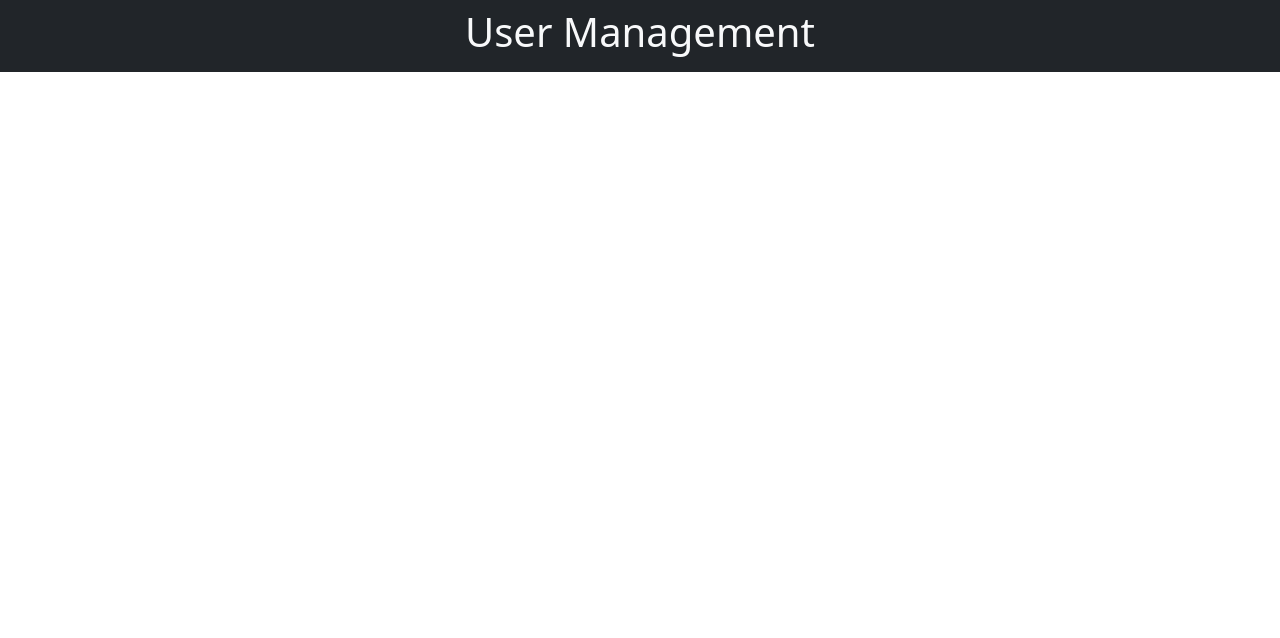
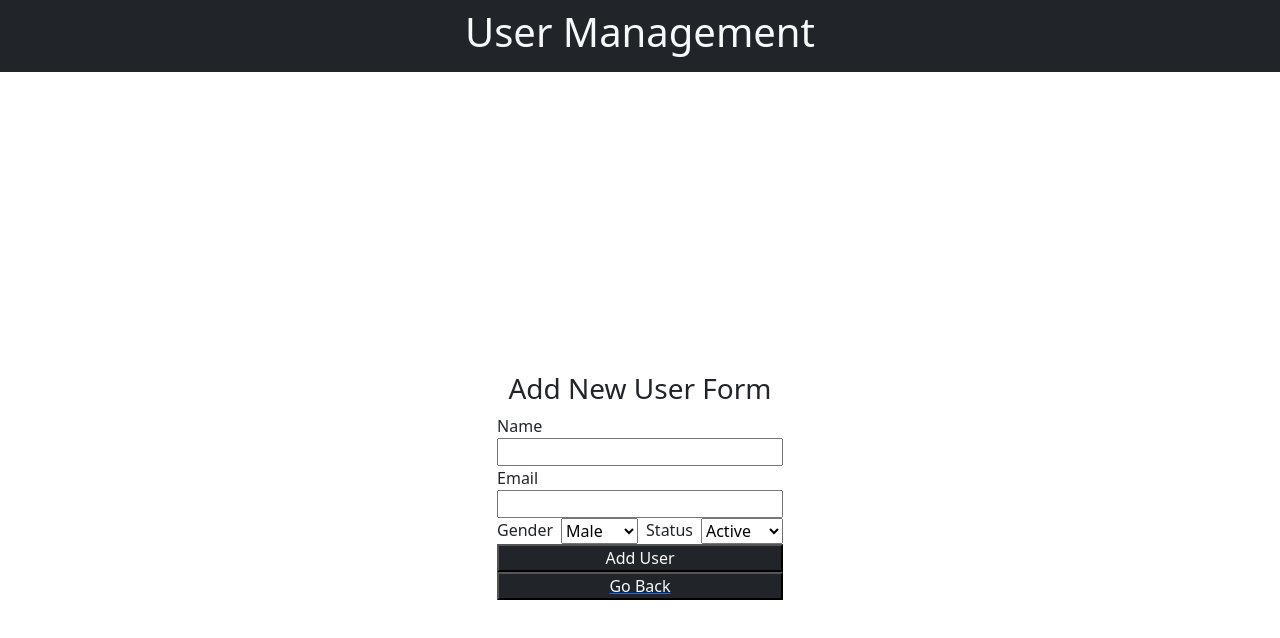
Before and after one commit to jipark92/mern-user-management, a React (Create React App) app in the folder client/: page /newuser in a window 1280 px wide. Before the commit this address had no page. Shown: the top 638 px of the page. Built offline with nearby package versions, Linux system fonts and the light colour scheme.

Commit message:
design form and add post newuser  to server function

```diff
--- a/client/src/RouterSwitch.js
+++ b/client/src/RouterSwitch.js
@@ -1,5 +1,6 @@
 import {BrowserRouter, Routes, Route} from 'react-router-dom'
 import NavBar from './components/NavBar'
+import NewUserPage from './components/NewUserPage'
 import Users from './components/Users'
 
 export default function RouterSwitch() {
@@ -8,6 +9,7 @@ export default function RouterSwitch() {
             <NavBar/>
             <Routes>
                 <Route path="/" element={<Users/>}/>
+                <Route path="/newuser" element={<NewUserPage/>}/>
             </Routes>
         </BrowserRouter>
     )
--- /dev/null
+++ b/client/src/components/NewUserPage.css
@@ -0,0 +1,46 @@
+* {
+    margin: 0;
+    padding: 0;
+    box-sizing: border-box;
+}
+
+.new-users-form-container{
+    display:flex;
+    justify-content: center;
+    align-items: center;
+
+    height: 100vh;
+    width: 100vw;
+}
+
+.form-container{
+    display:flex;
+    flex-direction: column;
+    justify-content: space-evenly;
+
+    height: 25%;
+}
+
+.form-container div:nth-child(2){
+    display: flex;
+    flex-direction: column;
+
+    width: 100%;
+}
+
+.form-container div:nth-child(3){
+    display: flex;
+    justify-content: center;
+    gap: 0.5rem;
+
+    width: 100%;
+}
+
+h3{
+    text-align: center;
+}
+
+table,th,td{
+    border: 1px solid black;
+    padding: 0.5rem;
+}
--- /dev/null
+++ b/client/src/components/NewUserPage.js
@@ -0,0 +1,55 @@
+import { Link } from 'react-router-dom'
+import Axios from 'axios'
+import {useState} from 'react'
+
+export default function NewUserPage() {
+
+    const [userName, setUserName] = useState("")
+    const [userEmail, setUserEmail] = useState("")
+    const [userGender, setUserGender] = useState("Male")
+    const [userStatus, setUserStatus ] = useState("Active")
+
+    const addNewUser = (e) => {
+        e.preventDefault()
+        if(!userName || !userEmail)return
+        console.log(userEmail,userGender)
+        Axios.post(`http://localhost:3001/newuser`,{
+            name: userName,
+            email: userEmail,
+            gender: userGender,
+            status: userStatus
+        })
+    }
+
+    return (
+            <div className="new-users-form-container">
+                <form className='form-container'>
+                    <h3>Add New User Form</h3>
+                    <div>
+                        <label htmlFor="name">Name</label>
+                        <input type="text" name='name' id='name' onChange={(e)=>setUserName(e.target.value)} required/>
+
+                        <label htmlFor="email">Email</label>
+                        <input type="email" name='email' id='email' onChange={(e)=>setUserEmail(e.target.value)} required/>
+                    </div>
+                    <div>
+                        <label htmlFor="gender">Gender</label>
+                        <select name='gender' id='gender' onChange={(e)=>setUserGender(e.target.value)} required>
+                            <option value="Male" >Male</option>
+                            <option value="Female">Female</option>
+                        </select>
+
+                        <label htmlFor="status">Status</label>
+                        <select name='status' id='status' onChange={(e)=>setUserStatus(e.target.value)}>
+                            <option value="Active">Active</option>
+                            <option value="Inactive">Inactive</option>
+                        </select>
+                    </div>
+                    <button className="bg-dark text-light" onClick={addNewUser}>Add User</button>
+                    <Link to='/'  className="d-grid">
+                        <button className="home bg-dark text-light">Go Back</button>
+                    </Link>
+                </form>
+            </div>
+    )
+}
--- a/client/src/components/Users.js
+++ b/client/src/components/Users.js
@@ -1,19 +1,51 @@
+import { Link } from 'react-router-dom'
+import { useState, useEffect } from 'react'
+import Axios from 'axios'
 
 export default function Users() {
+
+    const [userDatas, setUserDatas] = useState([])
+
+    useEffect(()=>{
+        Axios.get(`http://localhost:3001/`)
+        .then(res=>{
+            setUserDatas(res.data)
+            console.log(res.data)
+        })
+    },[])
+
+    const renderUsersDatas = userDatas.map((users,i)=>{
+        return (
+            <tr key={i}>
+                <td>{users._id}</td>
+                <td>{users.name}</td>
+                <td>{users.email}</td>
+                <td>{users.gender}</td>
+                <td>{users.status}</td>
+            </tr>
+        )
+    })
+
     return (
         <div className="users-container">
-
             <div className="new-user-container">
-                <button className="new-user-btn bg-dark text-light">New User</button>
+                <Link to='/newuser'>
+                    <button className="new-user-btn bg-dark text-light">New User</button>
+                </Link>
             </div>
             <div className="users-info-container">
-                <header className="labels-container bg-dark text-light">
-                    <p>ID</p>
-                    <p>Name</p>
-                    <p>Email</p>
-                    <p>Gender</p>
-                    <p>Status</p>
-                </header>
+                <table style={{width: "100%"}}>
+                    <tbody>
+                        <tr className='bg-dark text-light'>
+                            <th>ID</th>
+                            <th>NAME</th>
+                            <th>EMAIL</th>
+                            <th>GENDER</th>
+                            <th>STATUS</th>
+                        </tr>
+                        {renderUsersDatas}
+                    </tbody>
+                </table>
             </div>
         </div>
     )
--- a/client/src/index.css
+++ b/client/src/index.css
@@ -3,6 +3,7 @@
   padding: 0;
   box-sizing: border-box;
 }
+
 
 .main-container{
   /* border: 5px solid red; */
@@ -14,7 +15,6 @@
 }
 
 .users-container{
-  /* border: 5px solid green; */
   height: 100vh;
 
   display: flex;
@@ -33,18 +33,25 @@
 }
 
 .users-info-container{
-  border: 1px solid black;
+  /* border: 1px solid black; */
   width: 75%;
   height: 50%;
   /* padding: 0.5rem; */
 }
 
 .labels-container{
-  display: flex;
-  justify-content: space-evenly;
   padding: 0.5rem;
+  width: 100%;
+  border: 1px solid black;
 }
 
 .labels-container p {
   margin: 0;
 }
+
+.user-info{
+  display: flex;
+  justify-content: space-between;
+  border: 1px solid red;
+  padding: 0.5rem;
+}
--- a/client/src/index.js
+++ b/client/src/index.js
@@ -3,6 +3,7 @@ import ReactDOM from 'react-dom/client';
 import './index.css';
 import App from './App';
 import 'bootstrap/dist/css/bootstrap.min.css';
+import './components/NewUserPage.css'
 
 
 const root = ReactDOM.createRoot(document.getElementById('root'));
```
